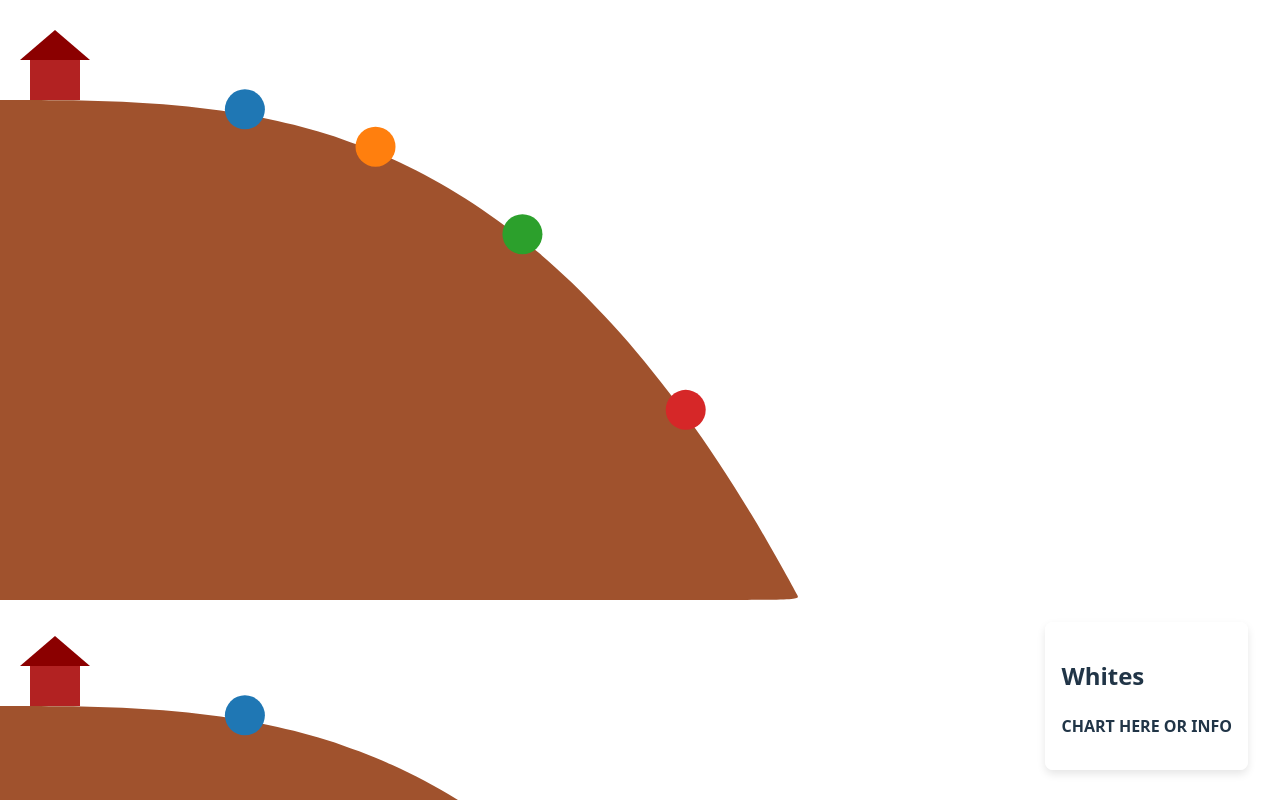
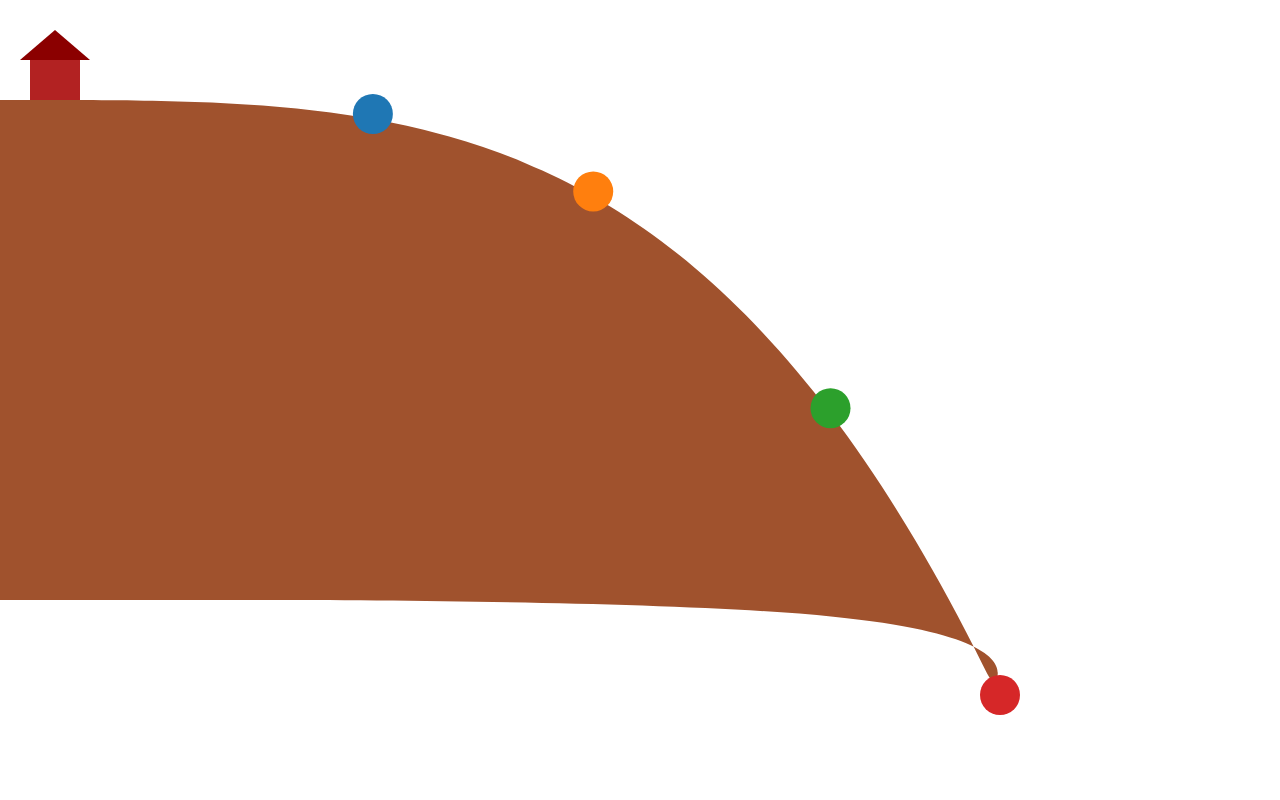
Before and after one commit to farooqashar/house-on-hill, a Svelte app: page / in a window 1280 px wide. Built offline with nearby package versions, Linux system fonts and the light colour scheme.

Commit message:
single hill scroll overlay

```diff
--- a/src/App.svelte
+++ b/src/App.svelte
@@ -1,34 +1,44 @@
 <script>
   import Hill from './lib/Hill.svelte';
+  import { onMount } from 'svelte';
 
-  let hoveredDot = null;
-
-  const dots = [
+  const allDots = [
     { id: 'A', speed: 0.05, color: '#1f77b4', description: 'Whites' },
-    { id: 'B', speed: 0.08, color: '#ff7f0e', description: 'Blacks' },
+    { id: 'B', speed: 0.08, color: '#ff7f0e', description: 'Black' },
     { id: 'C', speed: 0.11, color: '#2ca02c', description: 'Latinos' },
     { id: 'D', speed: 0.14, color: '#d62728', description: 'Asians' }
   ];
 
-  const handleHoverDot = (dot) => {
-    hoveredDot = dot;
-  };
+  let currentSection = 0;
+
+  onMount(() => {
+    // Figure out what section of the page you are on
+    const observer = new IntersectionObserver(
+      (entries) => {
+        entries.forEach(entry => {
+          if (entry.isIntersecting) {
+            const section = /** @type {HTMLElement} */ (entry.target);
+            currentSection = parseInt(section.dataset.section || '0');
+          }
+        });
+      },
+      { threshold: 0.6 }
+    );
+
+    document.querySelectorAll('.trigger').forEach(el => observer.observe(el));
+  });
+
+  $: activeDots = currentSection === 0 ? allDots : [allDots[currentSection - 1]];
+  $: showInfoFor = currentSection === 0 ? null : activeDots[0].id;
+  $: freezeAfterDone = currentSection === 0;
 </script>
 
 <style>
   .page {
-    display: flex;
-    flex-direction: column;
+    position: relative;
     width: 100vw;
     height: 100vh;
-    overflow-y: scroll;
-    scroll-snap-type: y mandatory;
-  }
-
-  .section {
-    height: 100vh;
-    scroll-snap-align: start;
-    position: relative;
+    overflow: hidden;
   }
 
   .info-label {
@@ -42,28 +52,42 @@
     max-width: 300px;
     box-shadow: 0 4px 8px rgba(0, 0, 0, 0.1);
     pointer-events: none;
+    z-index: 10;
+  }
+
+  .scroll-overlay {
+    position: absolute;
+    top: 0;
+    left: 0;
+    width: 100%;
+    height: 100vh;
+    overflow-y: scroll;
+    scroll-snap-type: y mandatory;
+    z-index: 5;
+  }
+
+  .trigger {
+    height: 100vh;
+    scroll-snap-align: start;
+    pointer-events: none;
   }
 </style>
 
 <div class="page">
-  <!-- Scene 0: All dots rolling with hover showing dot name -->
-  <div class="section">
-    <Hill dots={dots} freezeAfterDone={false} showInfoFor={null} onHoverDot={handleHoverDot} />
-    {#if hoveredDot}
-      <div class="info-label">
-         {hoveredDot.description}
-      </div>
-    {/if}
+  <Hill dots={activeDots} freezeAfterDone={freezeAfterDone} />
+
+  {#if showInfoFor}
+    <div class="info-label">
+      <h2>Dot {showInfoFor}</h2>
+      <p>{activeDots[0].description}</p>
+    </div>
+  {/if}
+
+  <div class="scroll-overlay">
+    <div class="trigger" data-section="0"></div>
+    <div class="trigger" data-section="1"></div>
+    <div class="trigger" data-section="2"></div>
+    <div class="trigger" data-section="3"></div>
+    <div class="trigger" data-section="4"></div>
   </div>
-
-  <!-- Scene 1–4: Each ball rolls down alone with info -->
-  {#each dots as dot, i}
-    <div class="section">
-      <Hill dots={[dot]} freezeAfterDone={false} showInfoFor={dot.id} onHoverDot={() => {}} />
-      <div class="info-label">
-        <h2>{dot.description}</h2>
-        <p>CHART HERE OR INFO</p>
-      </div>
-    </div>
-  {/each}
 </div>
--- a/src/lib/Hill.svelte
+++ b/src/lib/Hill.svelte
@@ -2,34 +2,43 @@
   import * as d3 from 'd3';
   import { onMount } from 'svelte';
 
-  const { dots = [], showInfoFor = null, freezeAfterDone = false, onHoverDot = () => {} } = $props();
-
   let svg;
-  const width = 800;
+  const width = 1000;
   const height = 600;
 
-  const hillData = Array.from({ length: 50 }, (_, i) => {
-    const t = i / 49;
+  const hillData = Array.from({ length: 60 }, (_, i) => {
+    const t = i / 59;
     const x = t * width;
-    const y = 100 + 500 * Math.pow(t, 3);
+    const y = 100 + 600 * Math.pow(t, 3.5);
     return { x, y };
   });
 
+  const {
+    dots = [],
+    freezeAfterDone = false,
+    onHoverDot = () => {}
+  } = $props();
+
   onMount(() => {
-    const dotStates = dots.map(dot => ({ ...dot, index: 0, done: false }));
 
-    // Making hill
+    const dotStates = dots.map(dot => ({
+      ...dot,
+      index: 0,
+      done: false
+    }));
+
     const svgEl = d3.select(svg)
       .attr('width', width)
       .attr('height', height)
       .html('');
 
+    // Making hill
     svgEl.append('path')
       .datum([...hillData, { x: width, y: height }, { x: 0, y: height }])
       .attr('d', d3.line().x(d => d.x).y(d => d.y).curve(d3.curveBasis))
       .attr('fill', '#a0522d');
 
-    // Making a house (rectangle and polygon)
+    // Making house (rectangle and polygon)
     const houseX = 30;
     const houseY = hillData[0].y;
 
@@ -44,8 +53,7 @@
       .attr('points', `${houseX - 10},${houseY - 40} ${houseX + 25},${houseY - 70} ${houseX + 60},${houseY - 40}`)
       .attr('fill', '#8B0000');
 
-    // Making dots logic
-
+    // Dots logic
     dotStates.forEach(dot => {
       dot.circle = svgEl.append('circle')
         .attr('r', 20)
@@ -69,12 +77,10 @@
         }
 
         const point = hillData[Math.min(Math.floor(dot.index), hillData.length - 1)];
-        dot.circle
-          .attr('cx', point.x)
-          .attr('cy', point.y - 5);
+        dot.circle.attr('cx', point.x).attr('cy', point.y - 5);
       });
     });
   });
 </script>
 
-<svg bind:this={svg}></svg>
+<svg bind:this={svg} style="display: block; width: 100vw; height: 100vh;"></svg>
```
